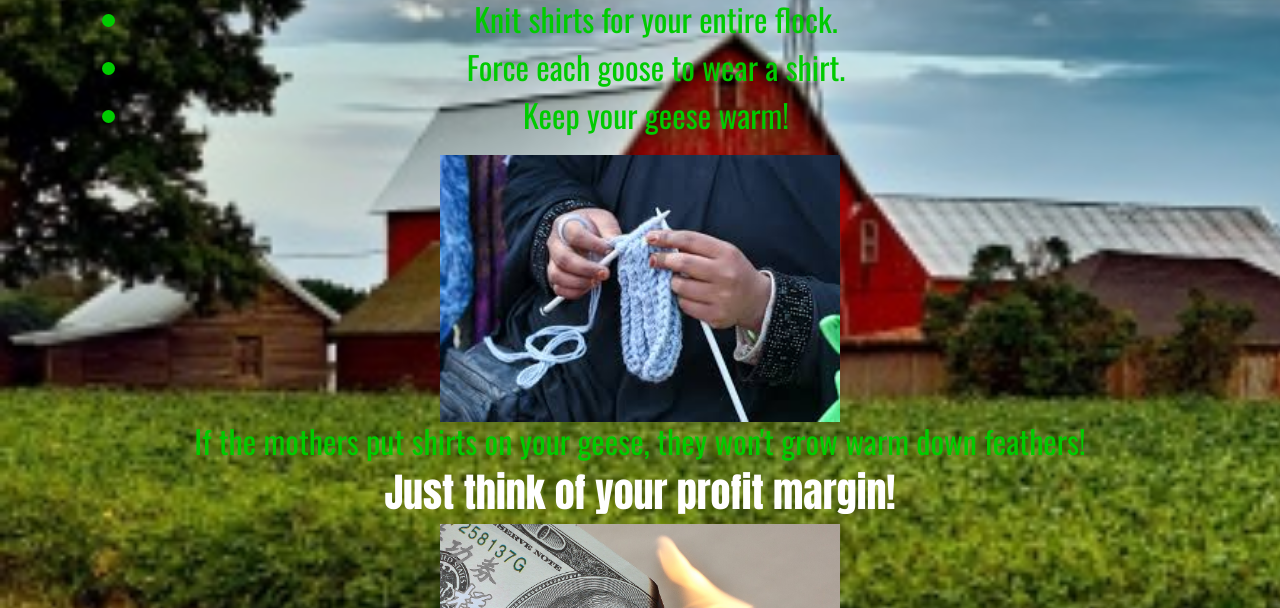
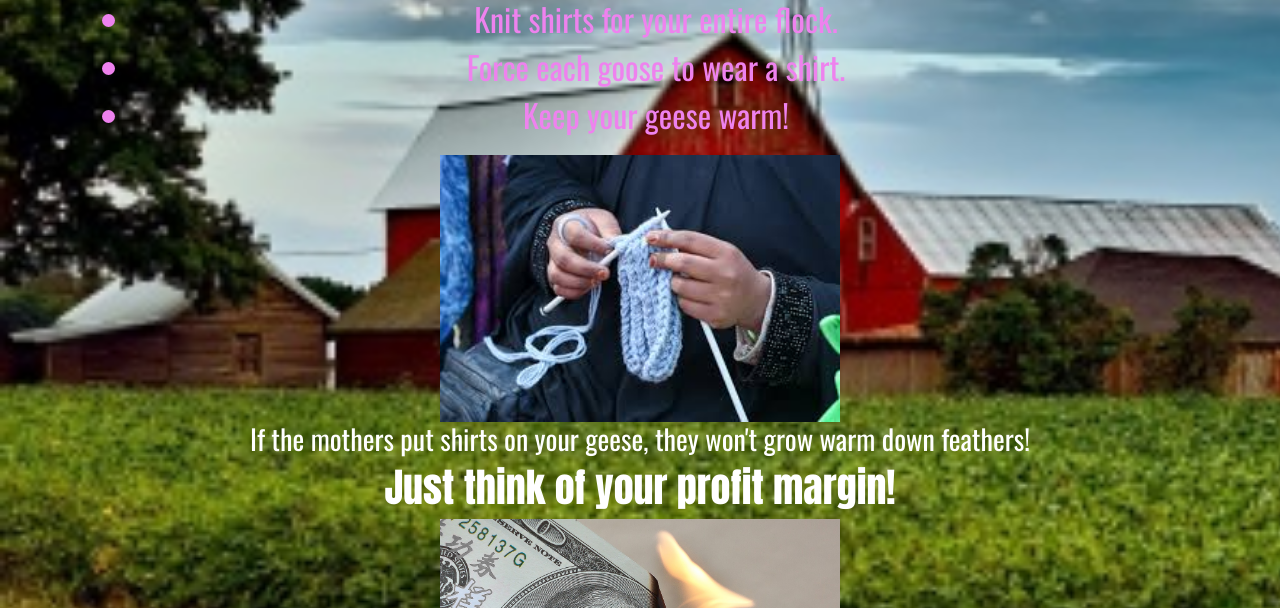
Before and after one commit to jacobnewland/csci340lab1, a plain HTML site: page index.html in a window 1280 px wide. Shown: the part 732-1340 px from the top of the page. Drawn offline with nearby package versions, Linux system fonts and the light colour scheme.

Commit message:
violet and white

```diff
--- a/index.html
+++ b/index.html
@@ -22,7 +22,7 @@
         <li> Keep your geese warm! </li>
       </ul>
       <img src = "Knitting.jpg" width="400">
-      <h2> If the mothers put shirts on your geese, they won't grow warm down feathers!</h2>
+      <h3> If the mothers put shirts on your geese, they won't grow warm down feathers!</h3>
       <h1> Just think of your profit margin!</h1>
       <img src = "Burning_Money.jpg" width="400">
       </div>
--- a/main.css
+++ b/main.css
@@ -20,7 +20,7 @@ h1 {
   font-size: 32px;
   font-weight: 200;
   text-align: center;
-  color:#00cb00;
+  color:violet;
 }
 
 .back {
@@ -31,6 +31,9 @@ h1 {
   color:white;
 }
 
+h3{
+  color:white;
+}
 body {
   background-image: url("Farm.jpg");
   background-size: cover;
```
